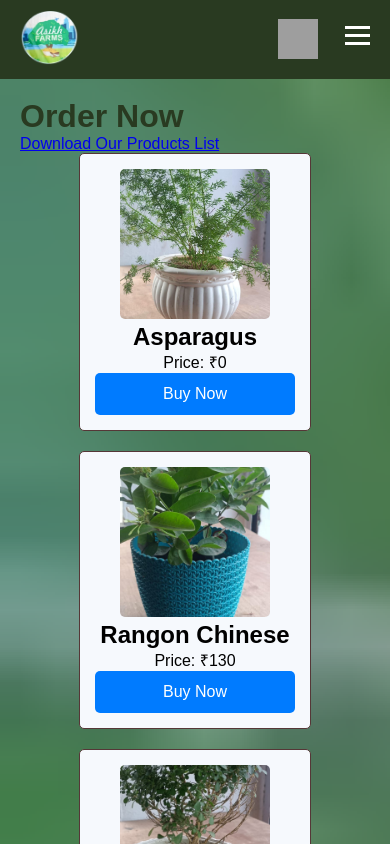
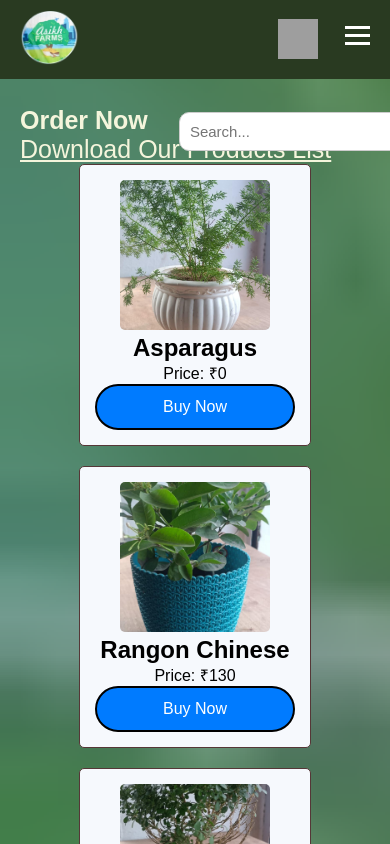
Before and after one commit to ashutoshqsofte/Asikh-Nursery, a React (Create React App) app: page /order in a window 390 px wide. Shown: the top 844 px of the page. Built offline with nearby package versions, Linux system fonts and the light colour scheme; grey boxes are pictures that could not be loaded.

Commit message:
Search-Bar on Order-Now

```diff
--- a/src/Pages/OrderNow.css
+++ b/src/Pages/OrderNow.css
@@ -1,6 +1,10 @@
 /* product image */
 .ord-h{
-  color: #293a21;
+  color: beige;
+}
+
+.download-link{
+  color: beige;
 }
 
 .product-card {
@@ -24,7 +28,7 @@
 
 .order-now {
   padding: 20px;
-  margin-top: 60px;
+  margin-top: 50px;
   background-color: #383d3183;
 }
 
@@ -42,7 +46,6 @@
   text-align: center;
   max-width: 200px;
   flex: 0 0 calc(25% - 20px);
-
 }
 
 .product-image {
@@ -56,11 +59,43 @@
   padding: 10px 15px;
   background-color: #007bff;
   color: white;
-  border: none;
-  border-radius: 5px;
+  border: 2px solid black;
+  border-radius: 50px;
   cursor: pointer;
 }
 
 .order-button:hover {
   background-color: #0056b3;
 }
+
+/* Search Bar */
+
+.search-bar-container {
+  display: flex;
+  align-items: center;
+  position: fixed;
+  top: 7em;
+  right: 20px;
+  z-index: 1000;
+}
+
+.search-input {
+  width: 250px;
+  padding: 10px;
+  border: 1px solid #ccc;
+  outline: none;
+}
+
+/* .search-button {
+  padding: 5px 20px;
+  margin-bottom: 10px;
+  background-color: #007bff;
+  color: #fff;
+  border: none;
+  border-radius: 50px;
+  cursor: pointer;
+} */
+
+/* .search-button:hover {
+  background-color: #0056b3;
+} */
--- a/src/Pages/OrderNow.js
+++ b/src/Pages/OrderNow.js
@@ -1,4 +1,4 @@
-import React from "react";
+import React, { useState } from "react";
 import "./OrderNow.css";
 import "./OrderResponsive.css";
 import Asparagus from "../ImageProducts/Asparagus.jfif";
@@ -556,10 +556,17 @@ const products = [
 ];
 
 function OrderNow() {
+  const [query, setQuery] = useState("");
+
+  const filteredProducts = products.filter((product) =>
+    product.name.toLowerCase().includes(query.toLowerCase())
+  );
+
   const handleBuyNow = () => {
-    const whatsappURL = `https://wa.me/917519935805?text=Hello, I would like to know more about Asikh Nursery.`;
+    const whatsappURL = `https://wa.me/917519935805?text=Hello, Hello, I’m interested in exploring more about the products and services offered by Asikh Nursery.`;
     window.open(whatsappURL, "_blank");
   };
+
   return (
     <>
       <div className="order-now">
@@ -567,27 +574,44 @@ function OrderNow() {
         <a href="/ProduuctsNew.pdf" download className="download-link">
           Download Our Products List
         </a>
+
+      <div className="search-bar-container">
+        <input
+          type="text"
+          value={query}
+          onChange={(e) => setQuery(e.target.value)}
+          placeholder="Search..."
+          className="search-input"/>
+
+        {/* <button className="search-button">
+          Search
+        </button> */}
+      </div>
+
         <div className="product-list">
-          {products.map((product) => (
+          {filteredProducts.length > 0 ? (
+            filteredProducts.map((product) => (
               <div key={product.id} className="product-card">
                 <img
                   src={product.image}
                   alt={product.name}
-                className="product-image"
-              />
+                  className="product-image"/>
+
                   <h2>{product.name}</h2>
                   <p>Price: ₹{product.price}</p>
+
                 <button
                   className="order-button"
-                onClick={() => handleBuyNow()}
-              >
+                  onClick={() => handleBuyNow()}>
                     Buy Now
                 </button>
               </div>
-          ))}
+            ))
+          ) : (
+            <p>No products found!</p>
+          )}
         </div>
       </div>
-      ;
     </>
   );
 }
--- a/src/Pages/OrderResponsive.css
+++ b/src/Pages/OrderResponsive.css
@@ -5,6 +5,22 @@
 
   .product-card {
     width: 45%;
+  }
+
+  .ord-h{
+    font-size: 25px;
+  }
+
+  .download-link{
+    font-size: 25px;
+  }
+
+  .order-now{
+    padding-top: 2.4em;
+  }
+
+  .search-bar-container{
+    max-width: 49%;
   }
 }
 
@@ -23,4 +39,20 @@
     padding: 12px;
     font-size: 16px;
   }
+
+  .ord-h{
+    font-size: 25px;
+  }
+
+  .download-link{
+    font-size: 25px;
+  }
+
+  .order-now{
+    padding-top: 2.4em;
+  }
+
+  .search-bar-container{
+    max-width: 49%;
+  }
 }
```
Also changed, not shown: 1 other file (tests, documents, lock files or other folders). Lines whose indentation alone changed are shown as unchanged.
